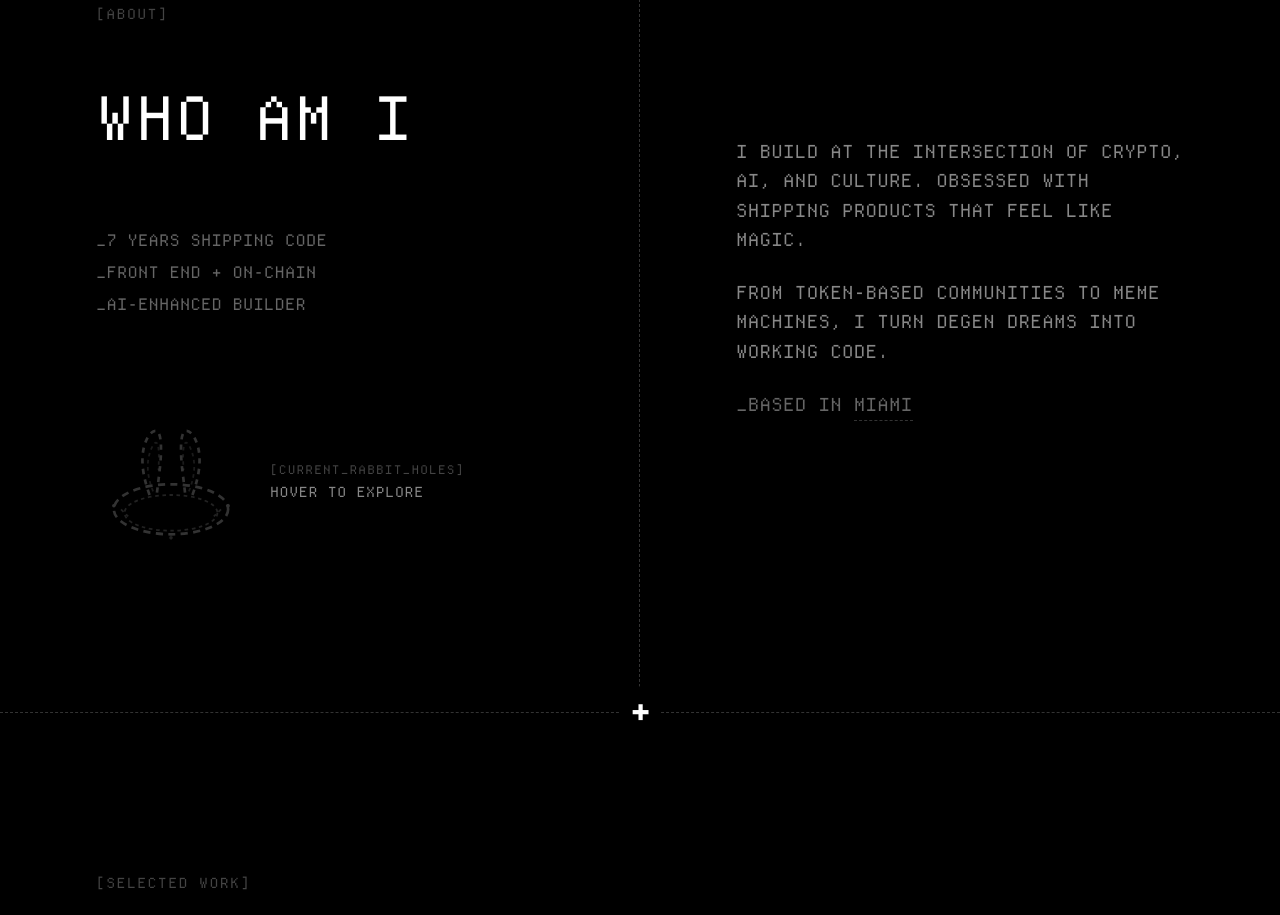
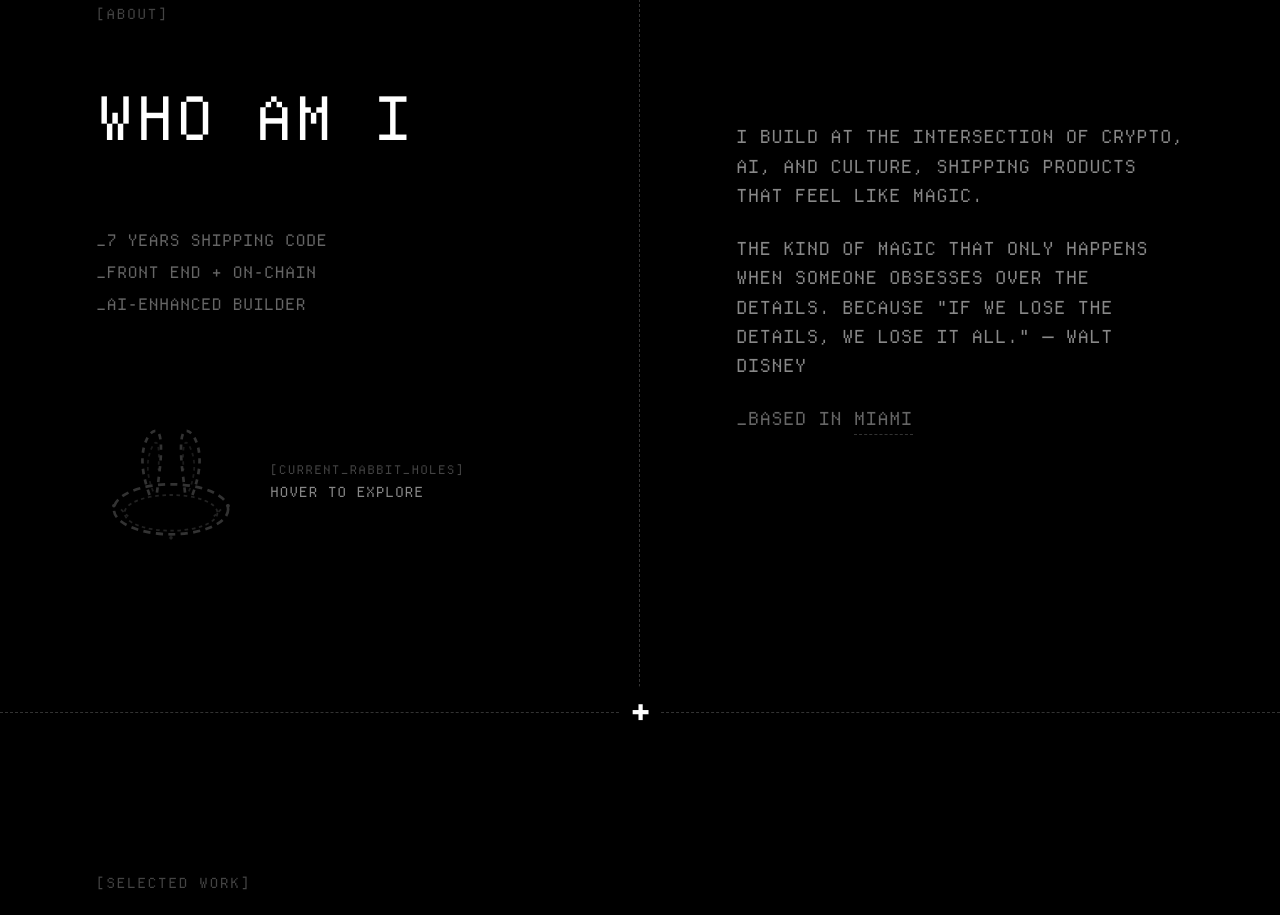
Before and after one commit to mitchmalinin/Portfolio2.0, a Next.js app: page / in a window 1280 px wide. Shown: the part 1320-2235 px from the top of the page. Built offline with nearby package versions, Linux system fonts and the light colour scheme.

Commit message:
content: update about section bio copy
Refined the bio tagline and added Walt Disney quote about attention to detail.

Co-Authored-By: Claude Opus 4.5 <noreply@anthropic.com>

```diff
--- a/components/sections/About.tsx
+++ b/components/sections/About.tsx
@@ -62,12 +62,10 @@ export default function About() {
         {/* Bio */}
         <div className="space-y-6 text-[#888888] text-sm leading-[1.8] py-6 border-b border-dashed border-[#222222] mb-8">
           <p>
-            I BUILD AT THE INTERSECTION OF CRYPTO, AI, AND CULTURE.
-            OBSESSED WITH SHIPPING PRODUCTS THAT FEEL LIKE MAGIC.
+            I BUILD AT THE INTERSECTION OF CRYPTO, AI, AND CULTURE, SHIPPING PRODUCTS THAT FEEL LIKE MAGIC.
           </p>
           <p>
-            FROM TOKEN-BASED COMMUNITIES TO MEME MACHINES,
-            I TURN DEGEN DREAMS INTO WORKING CODE.
+            THE KIND OF MAGIC THAT ONLY HAPPENS WHEN SOMEONE OBSESSES OVER THE DETAILS. BECAUSE "IF WE LOSE THE DETAILS, WE LOSE IT ALL." — WALT DISNEY
           </p>
           <p className="text-[#666666]">
             _BASED IN <span className="dashed-underline">MIAMI</span>
@@ -122,12 +120,10 @@ export default function About() {
         <div className="section-padding flex items-center">
           <div className="space-y-6 text-[#888888] text-lg leading-relaxed max-w-xl">
             <p>
-              I BUILD AT THE INTERSECTION OF CRYPTO, AI, AND CULTURE.
-              OBSESSED WITH SHIPPING PRODUCTS THAT FEEL LIKE MAGIC.
+              I BUILD AT THE INTERSECTION OF CRYPTO, AI, AND CULTURE, SHIPPING PRODUCTS THAT FEEL LIKE MAGIC.
             </p>
             <p>
-              FROM TOKEN-BASED COMMUNITIES TO MEME MACHINES,
-              I TURN DEGEN DREAMS INTO WORKING CODE.
+              THE KIND OF MAGIC THAT ONLY HAPPENS WHEN SOMEONE OBSESSES OVER THE DETAILS. BECAUSE "IF WE LOSE THE DETAILS, WE LOSE IT ALL." — WALT DISNEY
             </p>
             <p className="text-[#666666]">
               _BASED IN <span className="dashed-underline">MIAMI</span>
```
